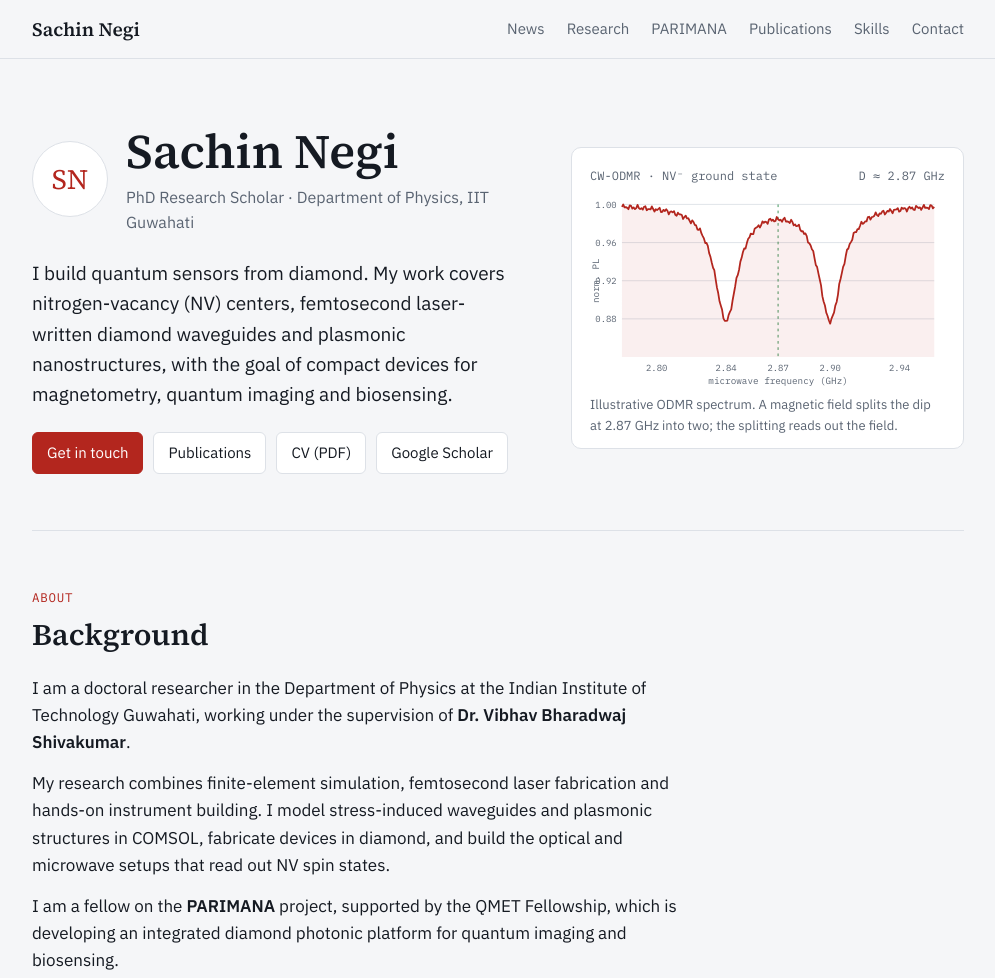
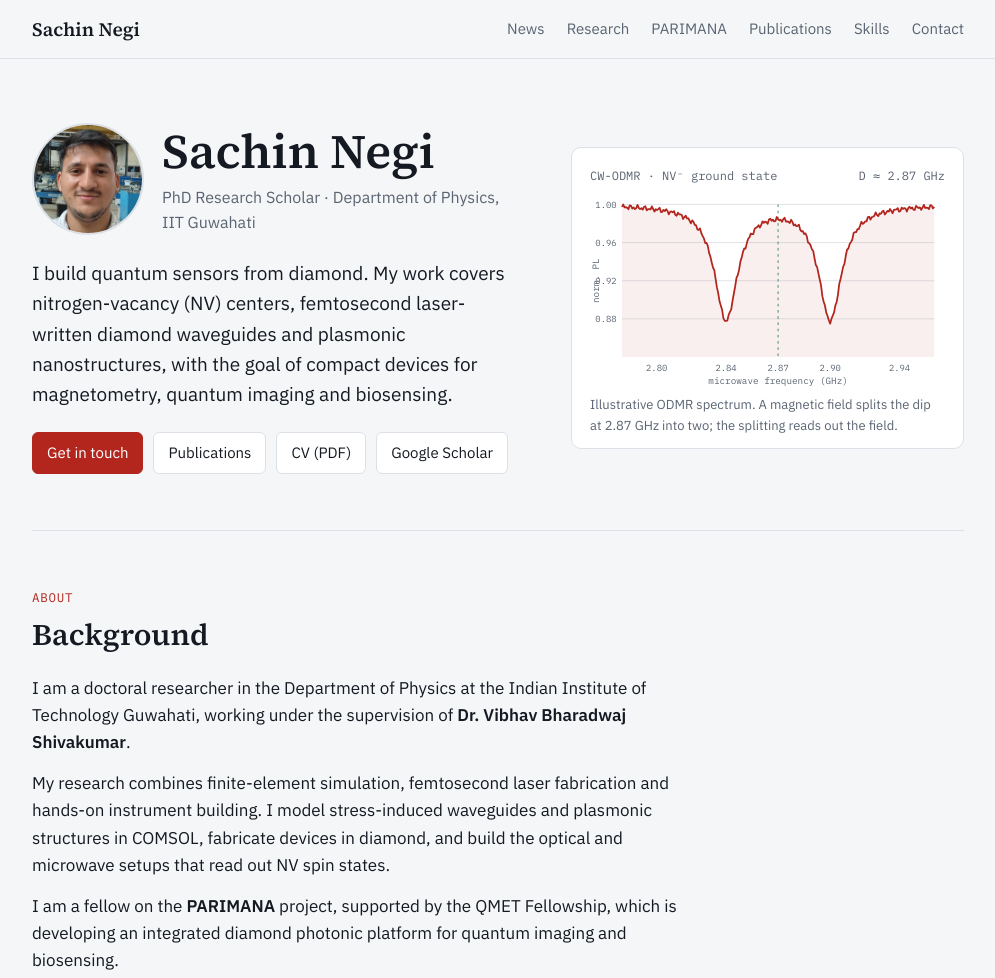
Before and after one commit to sachinnegi128-tech/sachinnegi128-tech.github.io, a plain HTML site: page index.html in a window 1280 px wide. Shown: the top 978 px of the page, without its empty margins (142-1137 px from the left). Drawn offline with Linux system fonts and the light colour scheme.

Commit message:
Add profile photo
Co-Authored-By: Claude Opus 5.5 <noreply@anthropic.com>
Claude-Session: https://claude.ai/code/session_01TRfCnrDVp9AxFGquzLeok2

```diff
--- a/index.html
+++ b/index.html
@@ -58,7 +58,7 @@ nav a:hover{color:var(--ink)}
 /* hero */
 .hero{display:grid;grid-template-columns:1.25fr 1fr;gap:48px;align-items:center;padding:64px 0 56px}
 .hero-id{display:flex;align-items:center;gap:18px;margin-bottom:22px}
-.avatar{width:76px;height:76px;border-radius:50%;background:var(--surface);border:1px solid var(--line);display:grid;place-items:center;font-family:var(--display);font-size:28px;color:var(--accent);flex:none}
+.avatar{width:112px;height:112px;border-radius:50%;object-fit:cover;object-position:50% 35%;border:2px solid var(--line);background:var(--surface);flex:none}
 .hero h1{font-size:clamp(34px,5vw,48px)}
 .role{color:var(--muted);font-size:16px;margin-top:4px}
 .lede{font-size:19px;max-width:60ch;margin-bottom:22px}
@@ -157,7 +157,7 @@ footer{border-top:1px solid var(--line);padding:28px 0 40px;color:var(--muted);f
   <div class="hero" id="about">
     <div>
       <div class="hero-id">
-        <div class="avatar" aria-hidden="true">SN</div>
+        <img class="avatar" src="photo.jpg" alt="Photo of Sachin Negi" width="112" height="112">
         <div>
           <h1>Sachin Negi</h1>
           <p class="role">PhD Research Scholar · Department of Physics, IIT Guwahati</p>
```
Also changed, not shown: photo.jpg (added).
